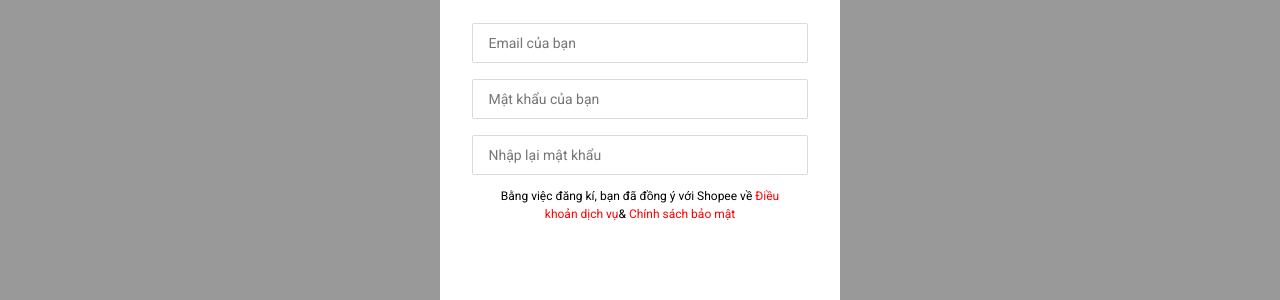
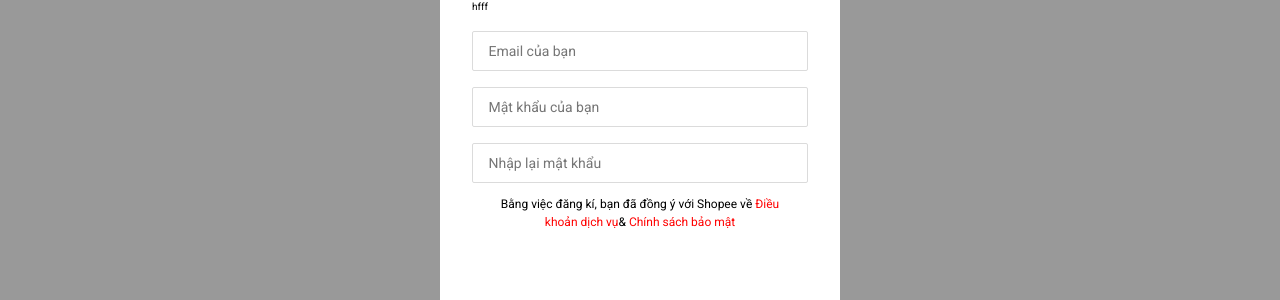
Before and after one commit to hoangtai2003/HTML.CSS, a plain HTML site: page index.html in a window 1280 px wide. Shown: the part 248-548 px from the top of the page. Drawn offline with nearby package versions, Linux system fonts and the light colour scheme.

Commit message:
noi dung

```diff
--- a/index.html
+++ b/index.html
@@ -135,6 +135,7 @@
                         <h3 class="auth-form__heading">Đăng Ký</h3>
                         <span class="auth-form__switch-btn">Đăng Nhập</span>
                     </div>
+                    hfff
                    <div class="auth-form__form">
                        <div class="auth-form__group">
                           <input type="text" class="auth-form__input" placeholder=" Email của bạn">
```
